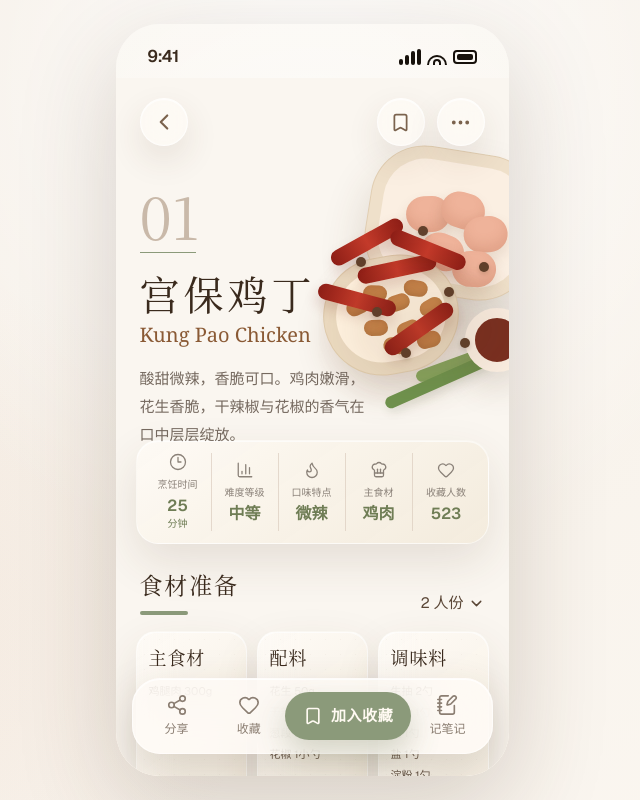
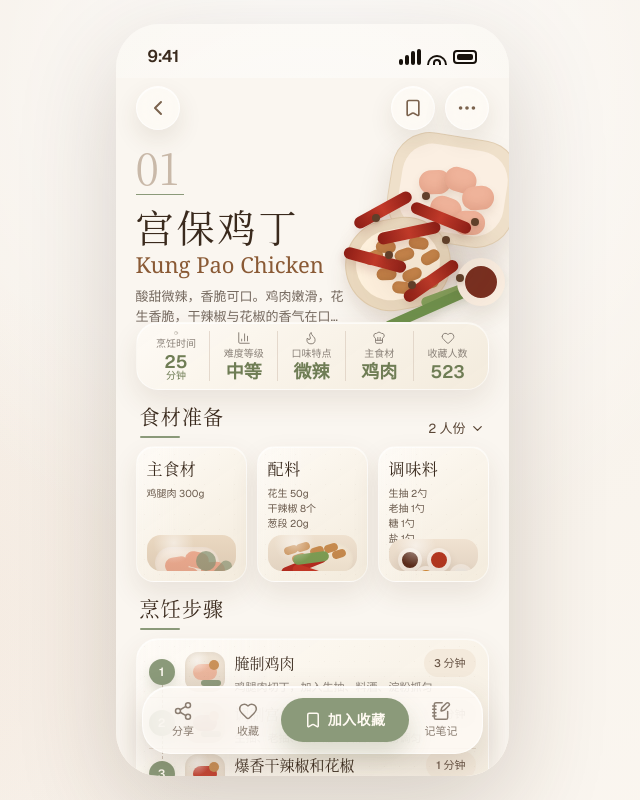
Before and after one commit to celinehan77-blip/recipe-ticket-app-v2, a Next.js app: page /recipe/kung-pao-chicken in a window 1280 px wide. Shown: the whole page, without its empty margins (328-968 px from the left). Built offline with nearby package versions, Linux system fonts and the light colour scheme.

Commit message:
完成流程一高保真基础版

```diff
--- a/src/app/globals.css
+++ b/src/app/globals.css
@@ -324,15 +324,15 @@ input {
 
 .recipe-nav-button {
   display: grid;
-  height: 48px;
-  width: 48px;
+  height: 44px;
+  width: 44px;
   place-items: center;
   border: 1px solid rgba(255, 255, 255, 0.62);
   border-radius: 999px;
   background: rgba(255, 252, 247, 0.62);
   color: #7b634e;
   box-shadow:
-    0 14px 34px rgba(82, 55, 34, 0.11),
+    0 10px 24px rgba(82, 55, 34, 0.1),
     inset 0 1px 0 rgba(255, 255, 255, 0.7);
   backdrop-filter: blur(18px);
 }
@@ -340,8 +340,8 @@ input {
 .recipe-hero-photo::before {
   content: "";
   position: absolute;
-  inset: 8px 0 0 20px;
-  border-radius: 52px;
+  inset: 4px 0 0 14px;
+  border-radius: 42px;
   background:
     radial-gradient(circle at 58% 18%, rgba(255, 255, 255, 0.72), transparent 32%),
     radial-gradient(circle at 34% 68%, rgba(201, 129, 91, 0.13), transparent 40%);
@@ -351,10 +351,10 @@ input {
 .recipe-hero-photo::after {
   content: "";
   position: absolute;
-  right: 24px;
-  bottom: 18px;
-  height: 112px;
-  width: 164px;
+  right: 18px;
+  bottom: 12px;
+  height: 82px;
+  width: 126px;
   border-radius: 50%;
   background: rgba(90, 54, 27, 0.08);
   filter: blur(18px);
@@ -369,7 +369,7 @@ input {
     linear-gradient(145deg, rgba(255, 252, 247, 0.9), rgba(243, 235, 221, 0.88)),
     #f3ebdd;
   box-shadow:
-    0 18px 45px rgba(84, 55, 29, 0.12),
+    0 12px 28px rgba(84, 55, 29, 0.1),
     inset 0 1px 0 rgba(255, 255, 255, 0.68);
 }
 
@@ -404,7 +404,7 @@ input {
   border: 1px solid rgba(255, 255, 255, 0.62);
   background: rgba(255, 252, 247, 0.76);
   box-shadow:
-    0 18px 48px rgba(73, 48, 28, 0.18),
+    0 14px 34px rgba(73, 48, 28, 0.16),
     inset 0 1px 0 rgba(255, 255, 255, 0.76);
   backdrop-filter: blur(22px);
 }
--- a/src/components/recipe/RecipeDetailScreen.tsx
+++ b/src/components/recipe/RecipeDetailScreen.tsx
@@ -54,11 +54,19 @@ const bottomActions = [
   { label: "记笔记", icon: NotebookPen },
 ];
 
+const stepSummaries = [
+  "鸡腿肉切丁，加入生抽、料酒、淀粉抓匀",
+  "生抽、老抽、糖、醋、料酒、淀粉调匀",
+  "热油下花椒炸香，加入干辣椒段",
+  "倒入鸡丁快速翻炒至变色",
+  "倒入宫保汁和花生，翻炒均匀",
+];
+
 function FoodStillLife() {
   return (
-    <div className="recipe-hero-photo pointer-events-none absolute -right-7 top-[72px] h-[254px] w-[238px]">
-      <div className="absolute right-0 top-0 h-[146px] w-[170px] rotate-[9deg] rounded-[54px] border border-[#d0b996]/45 bg-[#efe0ca] shadow-[0_24px_44px_rgba(83,55,31,0.16)]">
-        <span className="absolute inset-3 rounded-[42px] bg-[#fbefe2]" />
+    <div className="recipe-hero-photo pointer-events-none absolute -right-2 top-[58px] h-[186px] w-[190px]">
+      <div className="absolute right-0 top-0 h-[108px] w-[128px] rotate-[9deg] rounded-[38px] border border-[#d0b996]/45 bg-[#efe0ca] shadow-[0_18px_30px_rgba(83,55,31,0.13)]">
+        <span className="absolute inset-2.5 rounded-[30px] bg-[#fbefe2]" />
         {[
           ["22%", "34%", "-10deg"],
           ["42%", "28%", "8deg"],
@@ -68,45 +76,45 @@ function FoodStillLife() {
         ].map(([left, top, rotate], index) => (
           <span
             key={`hero-chicken-${index}`}
-            className="absolute z-10 h-9 w-11 rounded-[18px] bg-[#efb39a] shadow-[inset_0_-8px_12px_rgba(174,94,66,0.18),0_7px_14px_rgba(102,58,34,0.12)]"
+            className="absolute z-10 h-6 w-8 rounded-[13px] bg-[#efb39a] shadow-[inset_0_-5px_9px_rgba(174,94,66,0.16),0_5px_10px_rgba(102,58,34,0.1)]"
             style={{ left, top, transform: `rotate(${rotate})` }}
           />
         ))}
       </div>
 
-      <div className="absolute right-[78px] top-[106px] h-[118px] w-[136px] rotate-[-10deg] rounded-full border border-[#d0b996]/45 bg-[#ead9bf] shadow-[0_20px_34px_rgba(83,55,31,0.14)]">
-        <span className="absolute inset-3 rounded-full bg-[#fff2df]" />
+      <div className="absolute right-[66px] top-[82px] h-[92px] w-[106px] rotate-[-10deg] rounded-full border border-[#d0b996]/45 bg-[#ead9bf] shadow-[0_14px_24px_rgba(83,55,31,0.12)]">
+        <span className="absolute inset-2.5 rounded-full bg-[#fff2df]" />
         {peanuts.map(([left, top, rotate], index) => (
           <span
             key={`hero-peanut-${index}`}
-            className="absolute z-10 h-4 w-6 rounded-[999px] bg-[#c9874c] shadow-[inset_0_-3px_5px_rgba(116,70,34,0.22)]"
+            className="absolute z-10 h-3 w-5 rounded-[999px] bg-[#c9874c] shadow-[inset_0_-2px_4px_rgba(116,70,34,0.2)]"
             style={{ left, top, transform: `rotate(${rotate})` }}
           />
         ))}
       </div>
 
       {[
-        ["28px", "84px", "-29deg"],
-        ["58px", "111px", "-12deg"],
-        ["18px", "142px", "15deg"],
-        ["89px", "92px", "22deg"],
-        ["80px", "171px", "-35deg"],
+        ["24px", "68px", "-29deg"],
+        ["50px", "91px", "-12deg"],
+        ["16px", "118px", "15deg"],
+        ["82px", "76px", "22deg"],
+        ["72px", "139px", "-35deg"],
       ].map(([left, top, rotate], index) => (
         <span
           key={`hero-chili-${index}`}
-          className="absolute h-4 w-20 rounded-full bg-gradient-to-r from-[#8d1e16] via-[#c33a2a] to-[#8d1e16] shadow-[0_7px_14px_rgba(106,28,18,0.18)]"
+          className="absolute h-3 w-16 rounded-full bg-gradient-to-r from-[#8d1e16] via-[#c33a2a] to-[#8d1e16] shadow-[0_5px_10px_rgba(106,28,18,0.14)]"
           style={{ left, top, transform: `rotate(${rotate})` }}
         />
       ))}
 
-      <span className="absolute bottom-10 right-2 h-3 w-[116px] rotate-[-20deg] rounded-full bg-[#86a25d] shadow-[0_5px_10px_rgba(72,94,50,0.12)]" />
-      <span className="absolute bottom-4 right-11 h-3 w-28 rotate-[-24deg] rounded-full bg-[#6f924d] shadow-[0_5px_10px_rgba(72,94,50,0.12)]" />
-      <span className="absolute right-2 top-[158px] h-16 w-16 rounded-full border-[10px] border-[#fbefe2] bg-[#7a2f20] shadow-[0_18px_32px_rgba(83,55,31,0.12)]" />
+      <span className="absolute bottom-7 right-3 h-2.5 w-[86px] rotate-[-20deg] rounded-full bg-[#86a25d] shadow-[0_4px_8px_rgba(72,94,50,0.1)]" />
+      <span className="absolute bottom-2 right-11 h-2.5 w-[92px] rotate-[-24deg] rounded-full bg-[#6f924d] shadow-[0_4px_8px_rgba(72,94,50,0.1)]" />
+      <span className="absolute right-3 top-[122px] h-12 w-12 rounded-full border-[8px] border-[#fbefe2] bg-[#7a2f20] shadow-[0_12px_22px_rgba(83,55,31,0.1)]" />
 
       {peppercorns.map(([left, top], index) => (
         <span
           key={`hero-pepper-${index}`}
-          className="absolute h-2.5 w-2.5 rounded-full bg-[#61402b] shadow-[0_2px_4px_rgba(80,52,32,0.2)]"
+          className="absolute h-2 w-2 rounded-full bg-[#61402b] shadow-[0_2px_4px_rgba(80,52,32,0.18)]"
           style={{ left, top }}
         />
       ))}
@@ -117,55 +125,55 @@ function FoodStillLife() {
 function IngredientArt({ id }: { id: IngredientGroup["id"] }) {
   if (id === "main") {
     return (
-      <div className="ingredient-photo relative mt-auto h-[82px] overflow-hidden rounded-[18px] bg-[#ead8c1]">
-        <div className="absolute left-3 top-5 h-14 w-24 rounded-full bg-[#f8eadb] shadow-inner" />
+      <div className="ingredient-photo relative mt-auto h-[46px] overflow-hidden rounded-[14px] bg-[#ead8c1]">
+        <div className="absolute left-2 top-3 h-8 w-16 rounded-full bg-[#f8eadb] shadow-inner" />
         {[
-          ["26px", "34px", "-10deg"],
-          ["50px", "27px", "12deg"],
-          ["70px", "42px", "-4deg"],
-          ["38px", "50px", "8deg"],
+          ["18px", "22px", "-10deg"],
+          ["38px", "17px", "12deg"],
+          ["54px", "27px", "-4deg"],
+          ["28px", "32px", "8deg"],
         ].map(([left, top, rotate], index) => (
           <span
             key={`main-${index}`}
-            className="absolute h-7 w-9 rounded-[14px] bg-[#efad92]"
+            className="absolute h-4 w-6 rounded-[10px] bg-[#efad92]"
             style={{ left, top, transform: `rotate(${rotate})` }}
           />
         ))}
-        <span className="absolute right-7 top-7 h-8 w-8 rounded-full bg-[#8b9a7a]/75" />
-        <span className="absolute right-3 top-10 h-9 w-4 rotate-[42deg] rounded-full bg-[#8b9a7a]/65" />
+        <span className="absolute right-5 top-4 h-5 w-5 rounded-full bg-[#8b9a7a]/75" />
+        <span className="absolute right-2 top-6 h-6 w-3 rotate-[42deg] rounded-full bg-[#8b9a7a]/65" />
       </div>
     );
   }
 
   if (id === "side") {
     return (
-      <div className="ingredient-photo relative mt-auto h-[82px] overflow-hidden rounded-[18px] bg-[#efe1cf]">
-        <div className="absolute right-2 top-3 h-12 w-14 rounded-full bg-[#f8ecd9] shadow-inner" />
+      <div className="ingredient-photo relative mt-auto h-[46px] overflow-hidden rounded-[14px] bg-[#efe1cf]">
+        <div className="absolute right-1 top-2 h-8 w-10 rounded-full bg-[#f8ecd9] shadow-inner" />
         {peanuts.slice(0, 6).map(([left, top], index) => (
           <span
             key={`side-peanut-${index}`}
-            className="absolute h-3 w-5 rotate-[-18deg] rounded-full bg-[#c98c4f]"
+            className="absolute h-2 w-3.5 rotate-[-18deg] rounded-full bg-[#c98c4f]"
             style={{ left, top }}
           />
         ))}
-        <span className="absolute left-5 top-[52px] h-3 w-16 rotate-[-22deg] rounded-full bg-[#b92a1f]" />
-        <span className="absolute left-8 top-[68px] h-3 w-14 rotate-[18deg] rounded-full bg-[#cb3726]" />
-        <span className="absolute bottom-3 right-9 h-3 w-12 rotate-[-8deg] rounded-full bg-[#7e9f55]" />
+        <span className="absolute left-3 top-[25px] h-2.5 w-12 rotate-[-22deg] rounded-full bg-[#b92a1f]" />
+        <span className="absolute left-6 top-[34px] h-2.5 w-10 rotate-[18deg] rounded-full bg-[#cb3726]" />
+        <span className="absolute bottom-2 right-7 h-2.5 w-9 rotate-[-8deg] rounded-full bg-[#7e9f55]" />
       </div>
     );
   }
 
   return (
-    <div className="ingredient-photo relative mt-auto h-[82px] overflow-hidden rounded-[18px] bg-[#f0e2d1]">
+    <div className="ingredient-photo relative mt-auto h-[46px] overflow-hidden rounded-[14px] bg-[#f0e2d1]">
       {[
-        ["14px", "18px", "#5b2c1b"],
-        ["52px", "18px", "#b63720"],
-        ["35px", "49px", "#d68c36"],
-        ["76px", "47px", "#f5f0e8"],
+        ["9px", "9px", "#5b2c1b"],
+        ["38px", "9px", "#b63720"],
+        ["25px", "27px", "#d68c36"],
+        ["60px", "25px", "#f5f0e8"],
       ].map(([left, top, color], index) => (
         <span
           key={`seasoning-${index}`}
-          className="absolute h-9 w-9 rounded-full border-[5px] border-[#f8efe4] shadow-[0_8px_16px_rgba(80,52,32,0.12)]"
+          className="absolute h-6 w-6 rounded-full border-[4px] border-[#f8efe4] shadow-[0_5px_10px_rgba(80,52,32,0.1)]"
           style={{ left, top, backgroundColor: color }}
         />
       ))}
@@ -183,10 +191,10 @@ function StepThumb({ index }: { index: number }) {
   ];
 
   return (
-    <div className="step-thumb relative h-[52px] w-[54px] shrink-0 overflow-hidden rounded-[16px] bg-[#efe3d3] shadow-inner">
-      <span className={`absolute left-2.5 top-4 h-5 w-8 rounded-full ${tones[index]}`} />
-      <span className="absolute right-2 top-3 h-3 w-3 rounded-full bg-[#c98c4f]" />
-      <span className="absolute bottom-2 left-5 h-2 w-7 rounded-full bg-[#8b9a7a]" />
+    <div className="step-thumb relative h-10 w-10 shrink-0 overflow-hidden rounded-[13px] bg-[#efe3d3] shadow-inner">
+      <span className={`absolute left-2 top-3 h-4 w-6 rounded-full ${tones[index]}`} />
+      <span className="absolute right-1.5 top-2 h-2.5 w-2.5 rounded-full bg-[#c98c4f]" />
+      <span className="absolute bottom-1.5 left-4 h-1.5 w-5 rounded-full bg-[#8b9a7a]" />
     </div>
   );
 }
@@ -196,28 +204,28 @@ export function RecipeDetailScreen({ backHref }: RecipeDetailScreenProps) {
     <IphoneFrame>
       <IosStatusBar />
 
-      <div className="app-content recipe-detail-scroll pb-[150px]">
-        <section className="relative min-h-[374px] px-6 pt-5">
+      <div className="app-content recipe-detail-scroll pb-24">
+        <section className="relative h-[236px] px-5 pt-2">
           <div className="relative z-30 flex items-center justify-between">
             <Link
               href={backHref}
               aria-label="返回"
               className="recipe-nav-button"
             >
-              <ChevronLeft size={26} />
+              <ChevronLeft size={24} />
             </Link>
-            <div className="flex gap-3">
+            <div className="flex gap-2.5">
               <button
                 aria-label="收藏"
                 className="recipe-nav-button"
               >
-                <Bookmark size={21} />
+                <Bookmark size={20} />
               </button>
               <button
                 aria-label="更多"
                 className="recipe-nav-button"
               >
-                <MoreHorizontal size={23} />
+                <MoreHorizontal size={22} />
               </button>
             </div>
           </div>
@@ -228,19 +236,19 @@ export function RecipeDetailScreen({ backHref }: RecipeDetailScreenProps) {
             initial={{ opacity: 0, y: 22 }}
             animate={{ opacity: 1, y: 0 }}
             transition={{ duration: 0.62, ease: [0.22, 1, 0.36, 1] }}
-            className="relative z-20 mt-10 max-w-[232px]"
+            className="relative z-20 mt-4 max-w-[214px]"
           >
-            <p className="font-display text-[58px] leading-none text-[#c9b9a9]">
+            <p className="font-display text-[42px] leading-none text-[#c9b9a9]">
               {kungPaoRecipe.no}
             </p>
-            <div className="mt-2 h-px w-14 bg-[#8b9a7a]" />
-            <h1 className="font-display mt-5 text-[40px] leading-none tracking-[0.1em] text-[#3a2a1d]">
+            <div className="mt-1.5 h-px w-12 bg-[#8b9a7a]" />
+            <h1 className="font-display mt-3 text-[38px] leading-none tracking-[0.08em] text-[#3a2a1d]">
               {kungPaoRecipe.title}
             </h1>
-            <p className="mt-3 font-serif text-[20px] leading-none text-[#8a5a35]">
+            <p className="mt-2 font-serif text-[22px] leading-none text-[#8a5a35]">
               {kungPaoRecipe.englishTitle}
             </p>
-            <p className="mt-5 text-[15px] leading-7 text-[#75695f]">
+            <p className="mt-3 line-clamp-2 text-[13px] leading-5 text-[#75695f]">
               {kungPaoRecipe.description}
             </p>
           </motion.div>
@@ -250,22 +258,22 @@ export function RecipeDetailScreen({ backHref }: RecipeDetailScreenProps) {
           initial={{ opacity: 0, y: 22 }}
           animate={{ opacity: 1, y: 0 }}
           transition={{ delay: 0.08, duration: 0.6 }}
-          className="recipe-stats-card mx-5 -mt-3 grid grid-cols-5 rounded-[22px] px-2 py-3"
+          className="recipe-stats-card mx-5 mt-2 grid h-[68px] grid-cols-5 rounded-[22px] px-1.5 py-2"
         >
           {kungPaoRecipe.stats.map((stat, index) => {
             const Icon = statIcons[index];
             return (
               <div
                 key={stat.label}
-                className="flex min-h-[70px] flex-col items-center justify-center border-r border-[#d8cabb]/65 px-1 text-center last:border-r-0"
+                className="flex min-h-0 flex-col items-center justify-center border-r border-[#d8cabb]/65 px-1 text-center last:border-r-0"
               >
-                <Icon size={18} strokeWidth={1.7} className="text-[#8a8178]" />
-                <p className="mt-1.5 text-[10px] text-[#8a8178]">{stat.label}</p>
-                <p className="mt-1 text-[16px] font-semibold leading-tight text-[#6f7d55]">
+                <Icon size={16} strokeWidth={1.7} className="text-[#8a8178]" />
+                <p className="mt-1 text-[10px] leading-none text-[#8a8178]">{stat.label}</p>
+                <p className="mt-1 text-[18px] font-semibold leading-none text-[#6f7d55]">
                   {stat.value}
                 </p>
                 {stat.suffix ? (
-                  <p className="text-[10px] font-medium text-[#6f7d55]">
+                  <p className="text-[10px] leading-none font-medium text-[#6f7d55]">
                     {stat.suffix}
                   </p>
                 ) : null}
@@ -274,38 +282,44 @@ export function RecipeDetailScreen({ backHref }: RecipeDetailScreenProps) {
           })}
         </motion.section>
 
-        <section className="mt-6 px-5">
-          <div className="mb-4 flex items-end justify-between px-1">
+        <section className="mt-3 px-5">
+          <div className="mb-2 flex h-9 items-end justify-between px-1">
             <div>
-              <h2 className="font-display text-[23px] tracking-[0.08em] text-[#3a2a1d]">
+              <h2 className="font-display text-[20px] tracking-[0.06em] text-[#3a2a1d]">
                 食材准备
               </h2>
-              <div className="mt-2 h-1 w-12 rounded-full bg-[#8b9a7a]" />
+              <div className="mt-1 h-0.5 w-10 rounded-full bg-[#8b9a7a]" />
             </div>
-            <button className="flex items-center gap-1 text-[15px] text-[#5a4636]">
+            <button className="flex items-center gap-1 text-[13px] text-[#5a4636]">
               {kungPaoRecipe.servings}
-              <ChevronDown size={17} />
+              <ChevronDown size={15} />
             </button>
           </div>
 
           <div className="grid grid-cols-3 gap-2.5">
             {kungPaoRecipe.ingredientGroups.map((group, index) => (
+              /* Keep cards compact by showing the key visible items for the phone-first layout. */
               <motion.article
                 key={group.id}
                 initial={{ opacity: 0, y: 18 }}
                 animate={{ opacity: 1, y: 0 }}
                 transition={{ delay: 0.12 + index * 0.08, duration: 0.45 }}
-                className="recipe-ingredient-card flex min-h-[226px] flex-col rounded-[20px] p-3"
+                className="recipe-ingredient-card flex h-[136px] flex-col rounded-[18px] p-2.5"
               >
                 <div className="relative z-10 flex min-h-full flex-col">
-                  <h3 className="font-display text-[18px] tracking-[0.05em] text-[#3a2a1d]">
+                  <h3 className="font-display text-[16px] tracking-[0.04em] text-[#3a2a1d]">
                     {group.title}
                   </h3>
-                  <div className="mt-3 min-h-[86px] space-y-1">
-                    {group.items.map((item) => (
+                  <div className="mt-1.5 min-h-[48px] space-y-0.5">
+                    {(group.id === "main"
+                      ? group.items
+                      : group.id === "side"
+                        ? group.items.slice(0, 3)
+                        : group.items.slice(0, 5)
+                    ).map((item) => (
                       <p
                         key={`${group.id}-${item.name}`}
-                        className="text-[11px] leading-[17px] text-[#69594b]"
+                        className="text-[10px] leading-[13px] text-[#69594b]"
                       >
                         {item.name} {item.amount}
                       </p>
@@ -318,15 +332,15 @@ export function RecipeDetailScreen({ backHref }: RecipeDetailScreenProps) {
           </div>
         </section>
 
-        <section className="mt-6 px-5">
-          <div className="mb-4 px-1">
-            <h2 className="font-display text-[23px] tracking-[0.08em] text-[#3a2a1d]">
+        <section className="mt-3 px-5">
+          <div className="mb-2 px-1">
+            <h2 className="font-display text-[20px] tracking-[0.06em] text-[#3a2a1d]">
               烹饪步骤
             </h2>
-            <div className="mt-2 h-1 w-12 rounded-full bg-[#8b9a7a]" />
+            <div className="mt-1 h-0.5 w-10 rounded-full bg-[#8b9a7a]" />
           </div>
 
-          <div className="recipe-steps-card rounded-[24px] px-4 py-3">
+          <div className="recipe-steps-card rounded-[22px] px-3 py-2">
             {kungPaoRecipe.steps.map((step, index) => (
               <motion.div
                 key={step.id}
@@ -334,26 +348,26 @@ export function RecipeDetailScreen({ backHref }: RecipeDetailScreenProps) {
                 whileInView={{ opacity: 1, x: 0 }}
                 viewport={{ once: true, amount: 0.35 }}
                 transition={{ delay: index * 0.05, duration: 0.42 }}
-                className="relative flex gap-3 border-b border-[#dfd1c1]/75 py-3.5 last:border-b-0"
+                className="relative flex h-[51px] items-center gap-2.5 border-b border-[#dfd1c1]/70 last:border-b-0"
               >
                 {index < kungPaoRecipe.steps.length - 1 ? (
-                  <span className="absolute left-[15px] top-12 h-[78px] border-l border-dashed border-[#c9bcae]" />
+                  <span className="absolute left-[13px] top-[38px] h-[28px] border-l border-dashed border-[#c9bcae]" />
                 ) : null}
-                <span className="relative z-10 mt-2 grid h-8 w-8 shrink-0 place-items-center rounded-full bg-[#8b9a7a] text-[14px] font-semibold text-[#fffaf2] shadow-[0_8px_16px_rgba(99,114,75,0.2)]">
+                <span className="relative z-10 grid h-[26px] w-[26px] shrink-0 place-items-center rounded-full bg-[#8b9a7a] text-[12px] font-semibold text-[#fffaf2] shadow-[0_6px_12px_rgba(99,114,75,0.18)]">
                   {index + 1}
                 </span>
                 <StepThumb index={index} />
-                <div className="min-w-0 flex-1 pr-1">
-                  <div className="flex items-start justify-between gap-2">
-                    <h3 className="font-display max-w-[128px] text-[18px] leading-6 text-[#3a2a1d]">
+                <div className="min-w-0 flex-1">
+                  <div className="flex items-center justify-between gap-2">
+                    <h3 className="truncate font-display text-[15px] leading-5 text-[#3a2a1d]">
                       {step.title}
                     </h3>
-                    <span className="shrink-0 rounded-full bg-[#f4eadc] px-2.5 py-1 text-[12px] font-medium text-[#6a5748]">
+                    <span className="h-7 shrink-0 rounded-full bg-[#f4eadc] px-2.5 text-[11px] font-medium leading-7 text-[#6a5748]">
                       {step.minutes}
                     </span>
                   </div>
-                  <p className="mt-1.5 text-[12px] leading-5 text-[#8a8178]">
-                    {step.description}
+                  <p className="mt-0.5 truncate text-[11px] leading-4 text-[#8a8178]">
+                    {stepSummaries[index]}
                   </p>
                 </div>
               </motion.div>
@@ -362,22 +376,22 @@ export function RecipeDetailScreen({ backHref }: RecipeDetailScreenProps) {
         </section>
       </div>
 
-      <div className="safe-bottom pointer-events-none absolute inset-x-0 bottom-0 z-40 mx-auto px-4">
-        <div className="recipe-action-bar pointer-events-auto grid h-[76px] grid-cols-[1fr_1fr_1.75fr_1fr] items-center rounded-[28px] px-2 text-[#8b7e72]">
+      <div className="safe-bottom pointer-events-none absolute inset-x-0 bottom-0 z-40 mx-auto px-[26px]">
+        <div className="recipe-action-bar pointer-events-auto grid h-[68px] grid-cols-[1fr_1fr_1.75fr_1fr] items-center rounded-[28px] px-2 text-[#8b7e72]">
           {bottomActions.slice(0, 2).map((action) => {
             const Icon = action.icon;
             return (
               <button
                 key={action.label}
-                className="flex flex-col items-center gap-1 text-[12px]"
+                className="flex flex-col items-center gap-0.5 text-[11px]"
               >
-                <Icon size={22} strokeWidth={1.8} />
+                <Icon size={20} strokeWidth={1.8} />
                 {action.label}
               </button>
             );
           })}
-          <button className="flex h-12 items-center justify-center gap-2 rounded-full bg-[#8b9a7a] text-[15px] font-semibold tracking-[0.04em] text-[#fffaf2] shadow-[0_14px_30px_rgba(91,105,64,0.25)]">
-            <Bookmark size={20} />
+          <button className="flex h-11 w-32 items-center justify-center gap-1.5 rounded-full bg-[#8b9a7a] text-[14px] font-semibold tracking-[0.03em] text-[#fffaf2] shadow-[0_12px_24px_rgba(91,105,64,0.22)]">
+            <Bookmark size={18} />
             加入收藏
           </button>
           {bottomActions.slice(2).map((action) => {
@@ -385,9 +399,9 @@ export function RecipeDetailScreen({ backHref }: RecipeDetailScreenProps) {
             return (
               <button
                 key={action.label}
-                className="flex flex-col items-center gap-1 text-[12px]"
+                className="flex flex-col items-center gap-0.5 text-[11px]"
               >
-                <Icon size={22} strokeWidth={1.8} />
+                <Icon size={20} strokeWidth={1.8} />
                 {action.label}
               </button>
             );
```
